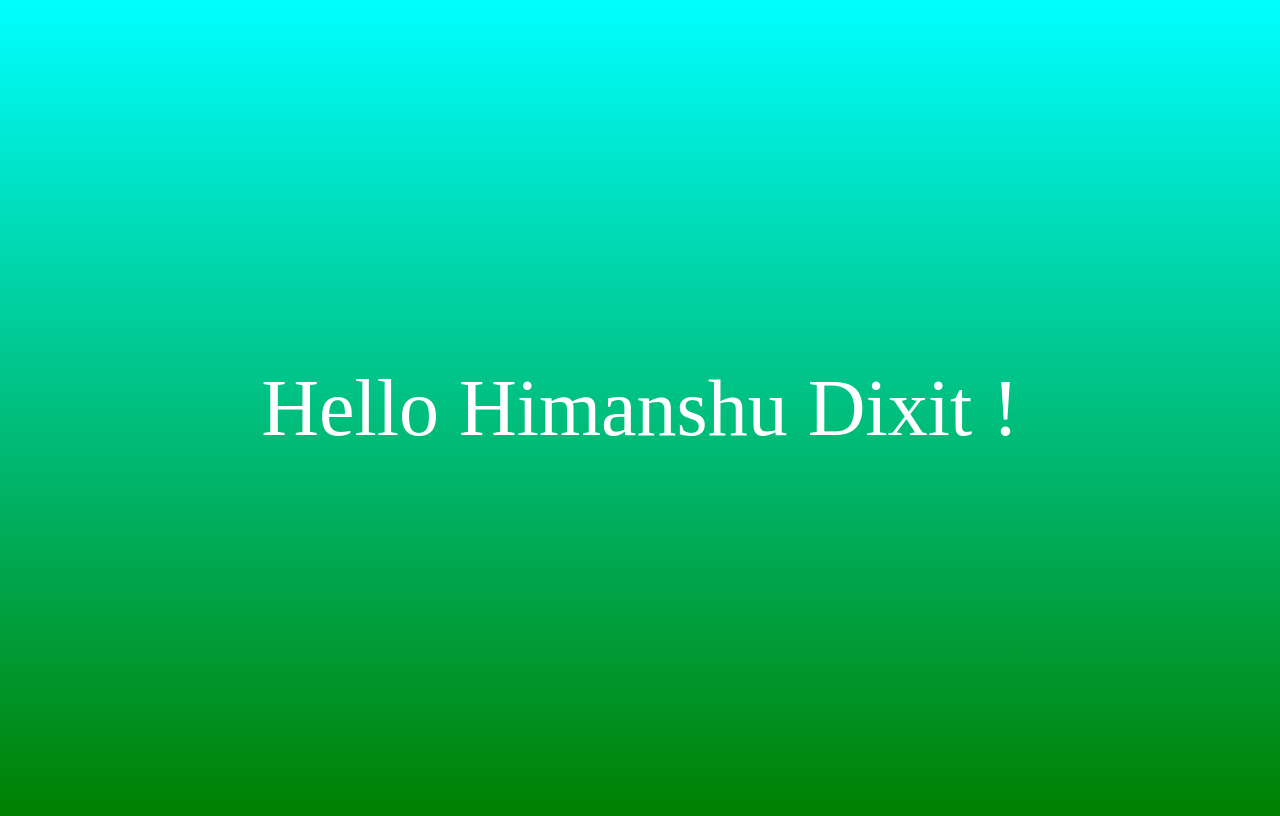
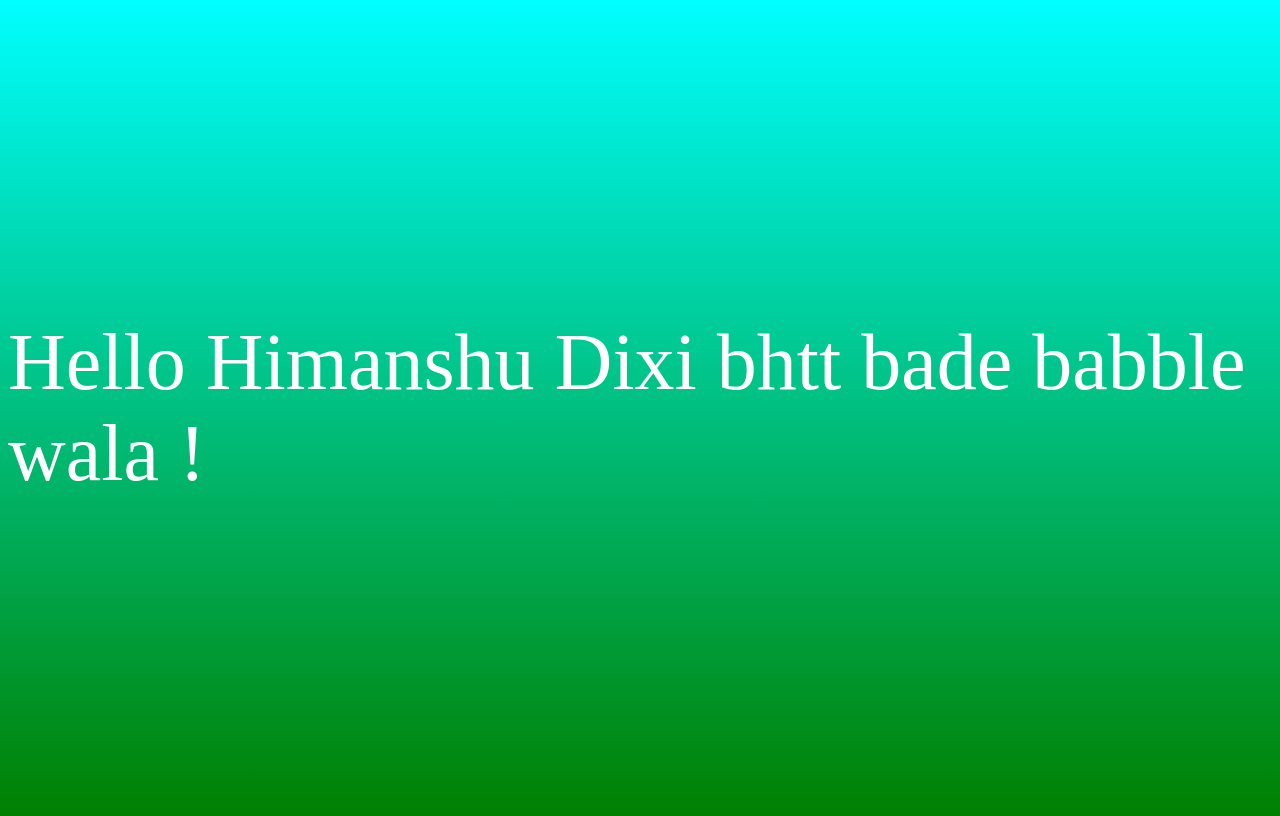
Before and after one commit to Himashudixit/git-testing, a plain HTML site: page index.html in a window 1280 px wide. Drawn offline with Linux system fonts and the light colour scheme.

Commit message:
Add files via upload

```diff
--- a/index.html
+++ b/index.html
@@ -8,6 +8,6 @@
     <title>Document</title>
 </head>
 <body>
-    <Div>Hello Himanshu Dixit !</Div>
+    <Div>Hello Himanshu Dixi bhtt bade babble wala !</Div>
 </body>
 </html>
```
